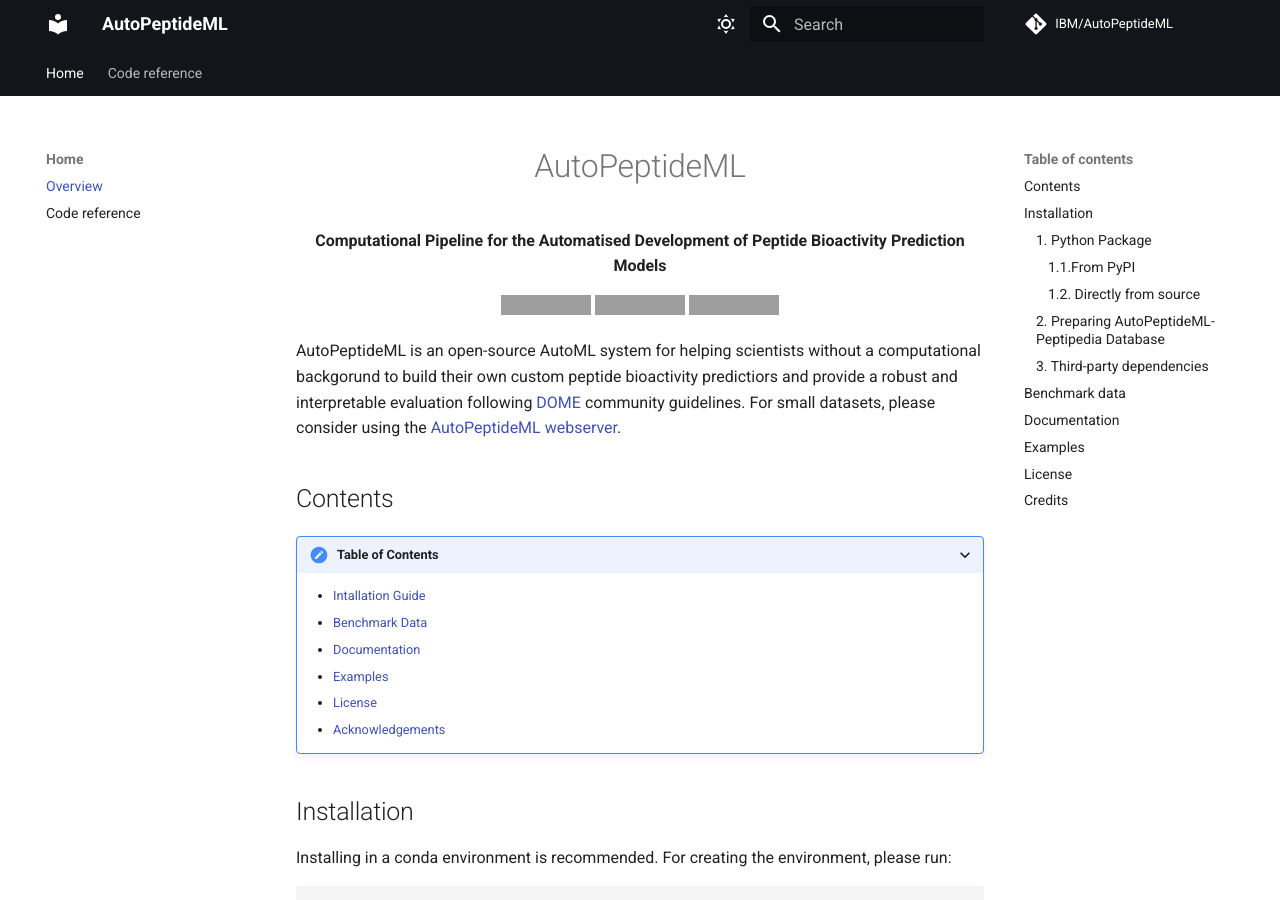
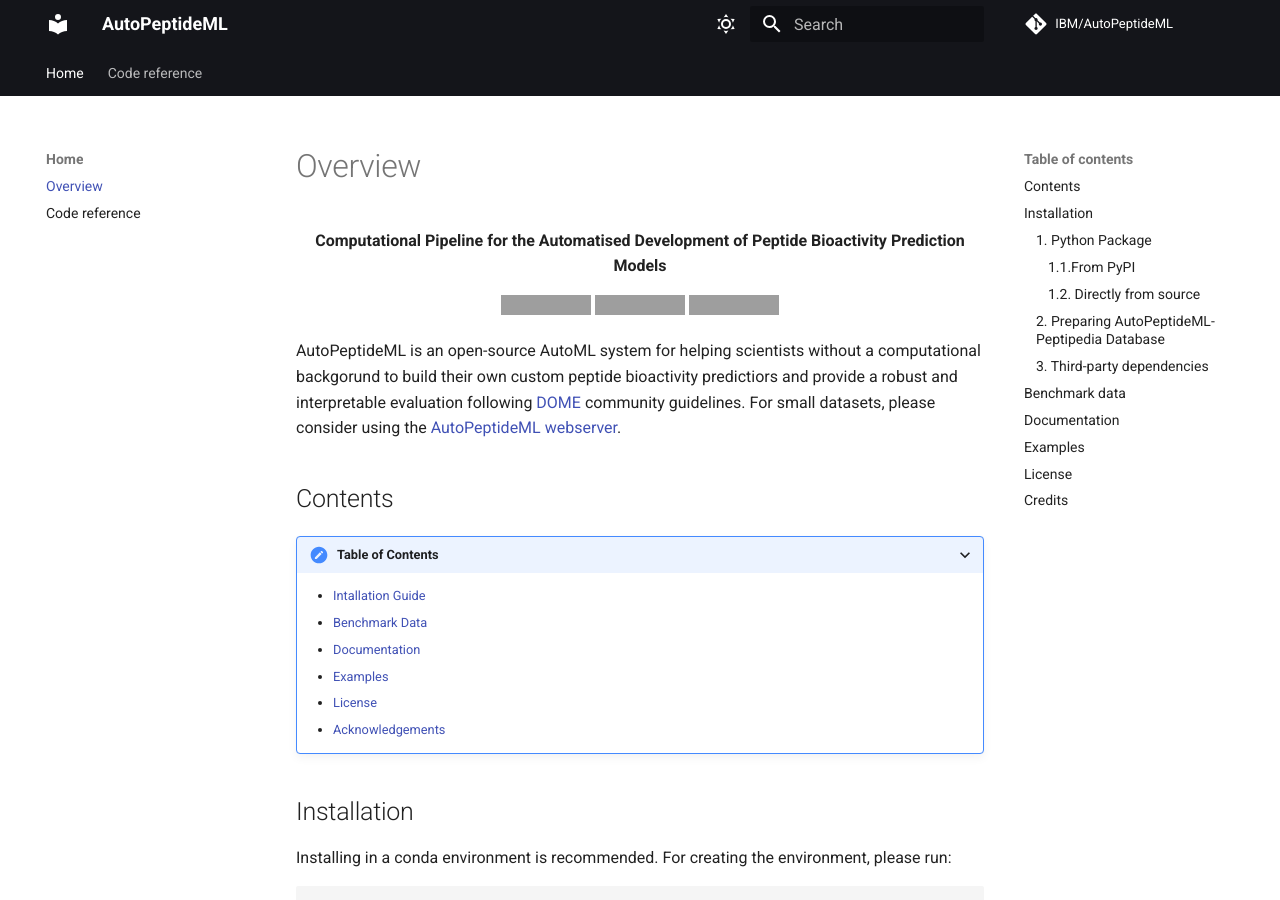
Before and after one commit to IBM/AutoPeptideML, an MkDocs documentation site: the page built from docs/index.md, in a window 1280 px wide and 900 px high. Built offline with MkDocs 1.6.1 and Material for MkDocs 9.7.7, drawn with Linux system fonts in a browser that asks for light colours; comment, search, counter and statistics services are not loaded; grey boxes are pictures that could not be loaded.

Commit message:
📝 Update index.md

```diff
--- a/docs/index.md
+++ b/docs/index.md
@@ -1,5 +1,5 @@
 <div align="center">
-  <h1>AutoPeptideML</h1>
+  <title>AutoPeptideML</title>
 
   <p>
     <strong>Computational Pipeline for the Automatised Development of Peptide Bioactivity Prediction Models</strong>
```
